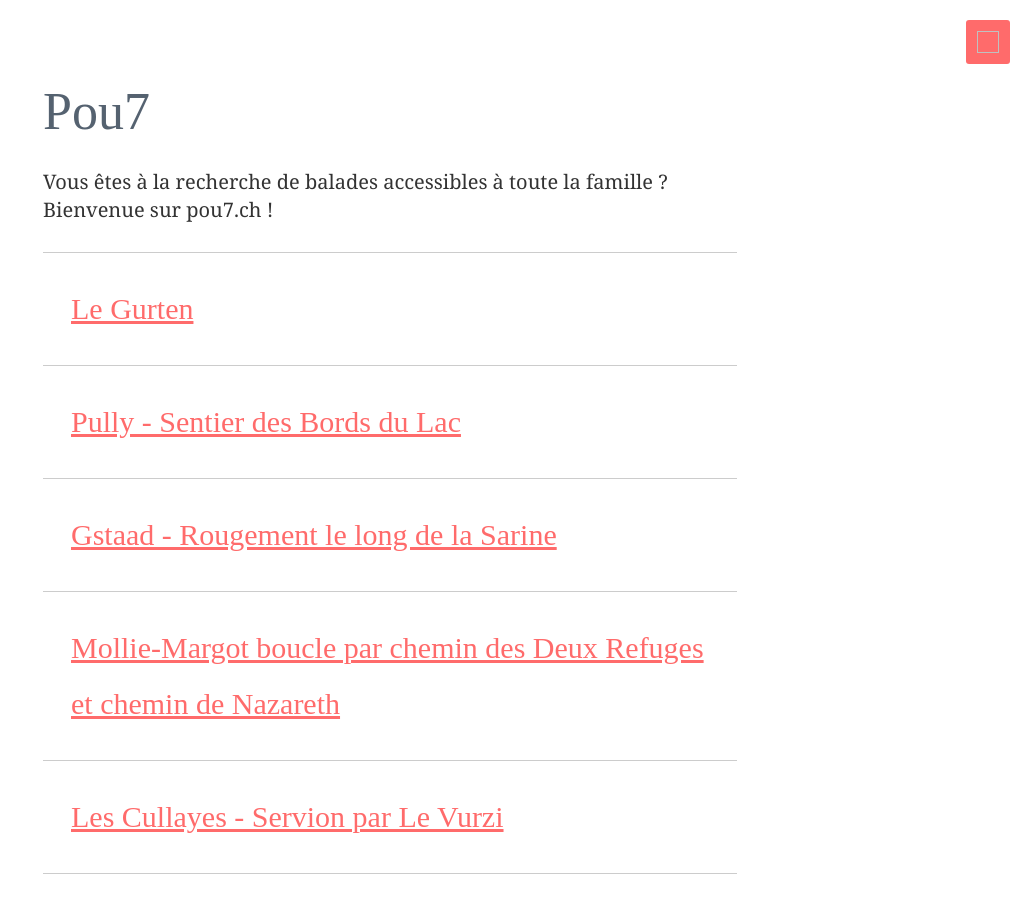
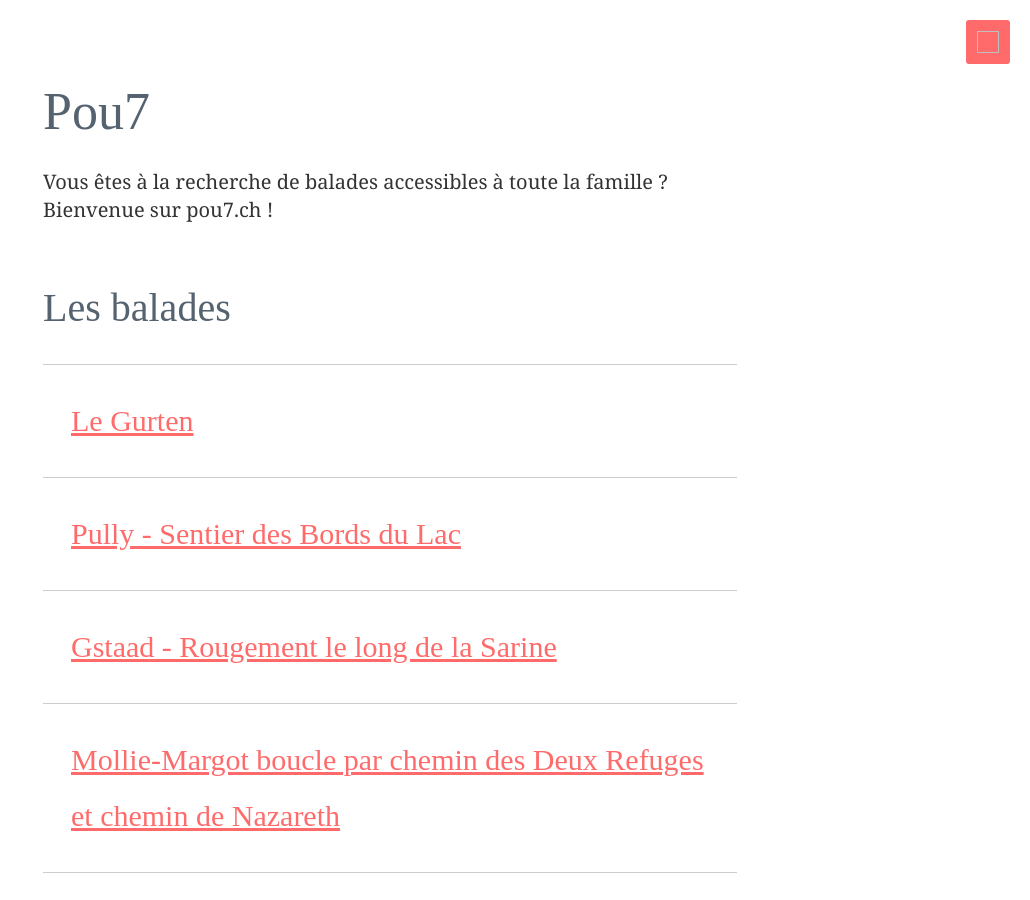
Before and after one commit to alienlebarge/pou7, a Jekyll site: the page built from index.html, in a window 1280 px wide and 900 px high. Shown: the whole window, without its empty margins (250-1280 px from the left). Built offline with Jekyll 4.4.1, drawn with Linux system fonts in a browser that asks for light colours.

Commit message:
title for the trail list

```diff
--- a/index.html
+++ b/index.html
@@ -9,6 +9,8 @@ title: Pou7
     Vous êtes à la recherche de balades accessibles à toute la famille ?<br>Bienvenue sur pou7.ch !
   </p>
 </header>
+
+<h2>Les balades</h2>
 
 <ul class="list-ui">
   {% for post in site.categories['trail'] %}
```
